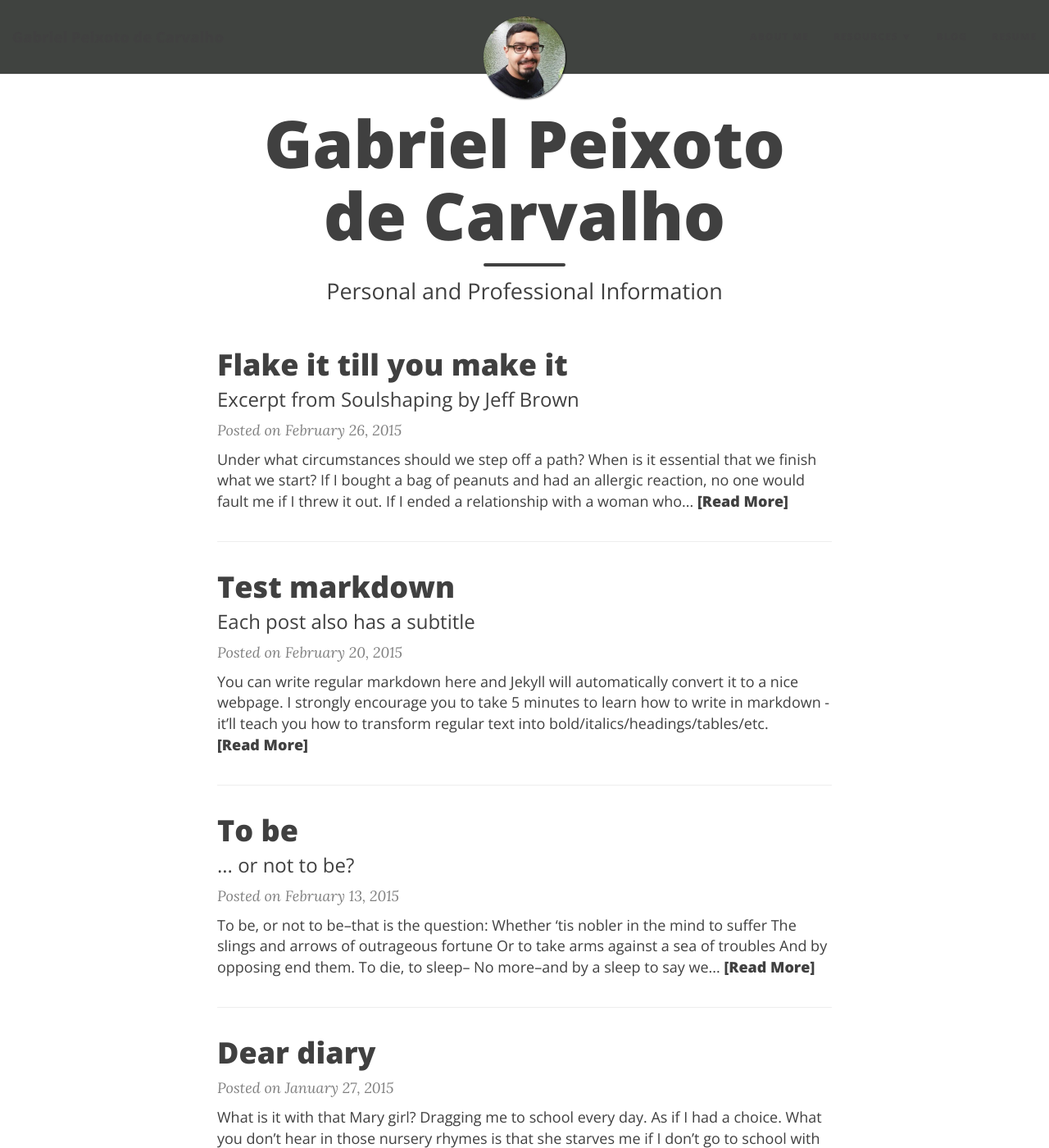
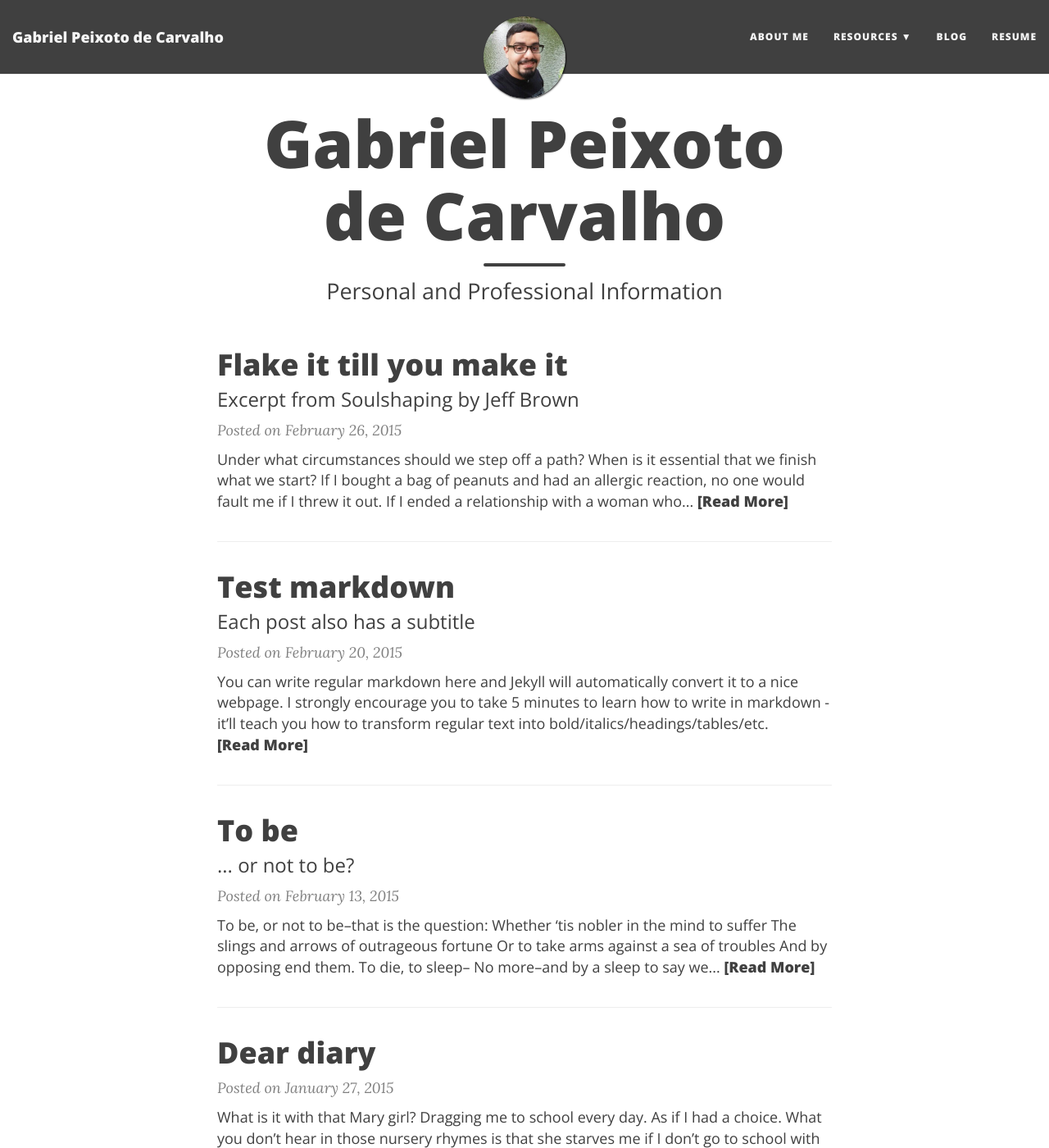
Before and after one commit to gaburiero/gaburiero.github.io, a Jekyll site: the page built from index.html, in a window 1280 px wide and 1400 px high. Shown: the whole window at 82% size. Built offline with Jekyll 4.4.1, drawn with Linux system fonts in a browser that asks for light colours; nearby versions of some CDN libraries; the list of posts is cut into pages by our own code.

Commit message:
change navbar colors

```diff
--- a/css/main.css
+++ b/css/main.css
@@ -98,7 +98,7 @@ img {
 
 /* top navbar*/
 .navbar-custom {
-  background: #404340; /*#F5F5F5;*/
+  background: #404040; /*#F5F5F5;*/
   border-bottom: 1px solid #EAEAEA;
   font-family: 'Open Sans', 'Helvetica Neue', Helvetica, Arial, sans-serif;
 }
@@ -112,7 +112,7 @@ img {
 .navbar-custom .navbar-brand,
 .navbar-custom .nav li a {
   font-weight: 800;
-  color: #404040;
+  color: #F5F5F5;
 }
 
 .navbar-custom .navbar-brand:hover,
@@ -221,7 +221,7 @@ img {
   display: block;
   padding: 10px;
   padding-left: 30px;
-  background: #f5f5f5;
+  background: #404040;
   text-decoration: none !important;
   border-width: 0 1px 1px 1px;
   font-weight: normal;
@@ -258,14 +258,14 @@ img {
 
 footer {
   padding: 30px 0;
-  background: #F5F5F5;
+  background: #404040;
   border-top: 1px #EAEAEA solid;
   margin-top: 50px;
   font-size: 14px;
 }
 
 footer a {
-  color: #404040;
+  color: #F5F5F5;
 }
 
 footer .list-inline {
```
